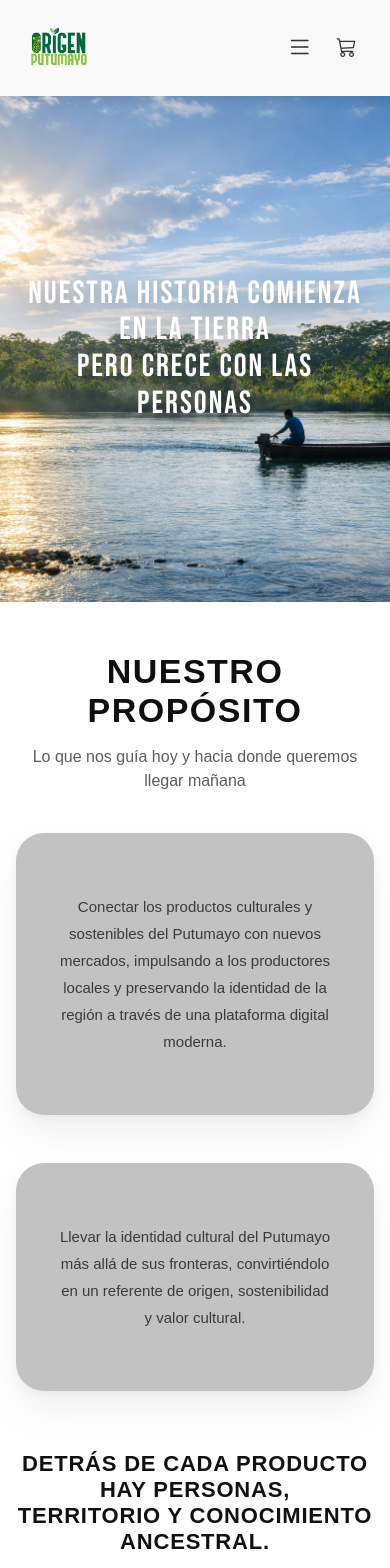
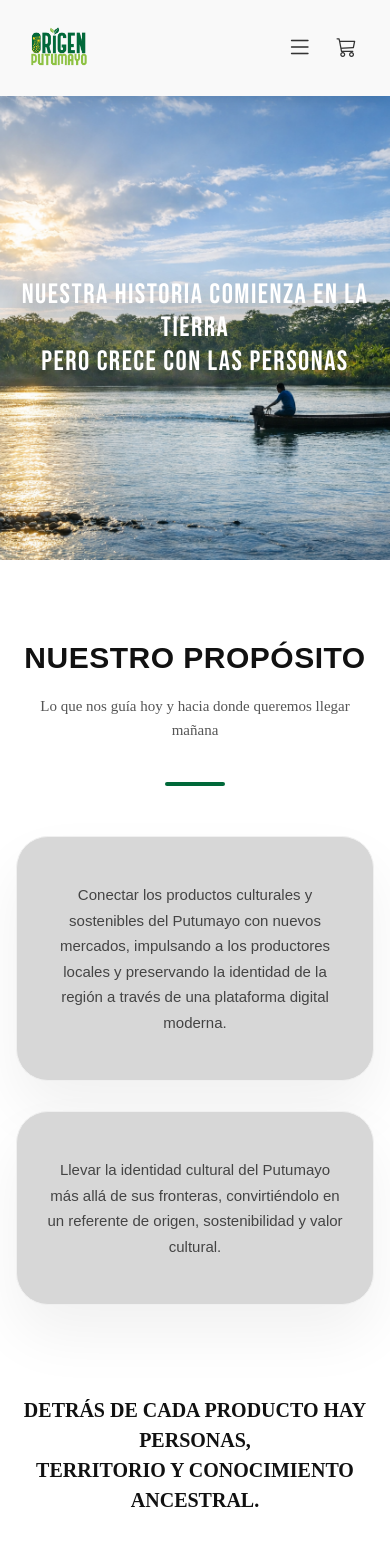
Before and after one commit to jeansdavids/V1_Origen_Putumayo, a React (Vite) app in the folder V1_Origen_Putumayo/: page /history in a window 390 px wide. Shown: the top 1568 px of the page. Built offline with nearby package versions, Linux system fonts and the light colour scheme; no server answers.

Commit message:
Mejoras en el css y tipo grafias

```diff
--- a/V1_Origen_Putumayo/src/styles/Historia.css/styles.css
+++ b/V1_Origen_Putumayo/src/styles/Historia.css/styles.css
@@ -5,11 +5,6 @@
 /* IMPORTAR FUENTE BEBAS NEUE */
 @import url('https://fonts.googleapis.com/css2?family=Bebas+Neue&display=swap');
 
-.history {
-  background: #ffffff;
-  color: #111111;
-  width: 100%;
-}
 
 /* ========================================
    SECCIÓN 1 – HERO
@@ -50,17 +45,15 @@
 }
 
 /* ========================================
-   SECCIÓN 2 – PROPÓSITO
-   ======================================== */
-
-
+   SECCIÓN 2 – PROPÓSITO (REDISEÑO PRO)
+======================================== */
 
 .history-purpose {
-  padding: 120px 24px;
+  padding: 160px 24px;
   display: flex;
   flex-direction: column;
   align-items: center;
-  gap: 80px;
+  gap: 100px;
   max-width: 1200px;
   margin: 0 auto;
 }
@@ -71,31 +64,39 @@
 
 .purpose-header {
   text-align: center;
-  max-width: 820px;
+  max-width: 900px;
 }
 
 .purpose-header h2 {
   margin: 0;
-
   font-family: 'Poppins', sans-serif;
   font-weight: 700;
-  font-size: clamp(38px, 5vw, 60px);
-  letter-spacing: -0.02em;
-
-  color: #0f0f0f;
-  line-height: 1.15;
+  font-size: clamp(42px, 5vw, 68px);
+  letter-spacing: -0.03em;
+  color: #111111;
+  line-height: 1.1;
 }
 
 .purpose-header p {
-  font-family: 'Poppins', sans-serif;
-  color: #5c5c5c;
-  margin-top: 28px;
-  font-size: 18px;
-  line-height: 1.7;
+  margin-top: 32px;
+  font-size: 19px;
+  line-height: 1.9;
   font-weight: 400;
-  max-width: 680px;
+  color: #555555;
+  max-width: 720px;
   margin-left: auto;
   margin-right: auto;
+}
+
+/* Línea decorativa elegante */
+.purpose-header::after {
+  content: "";
+  display: block;
+  width: 60px;
+  height: 4px;
+  background: #006839;
+  margin: 40px auto 0 auto;
+  border-radius: 4px;
 }
 
 /* ========================
@@ -106,26 +107,25 @@
   display: flex;
   flex-wrap: wrap;
   justify-content: center;
-  gap: 48px;
+  gap: 60px;
   width: 100%;
 }
 
 .card {
   flex: 1;
-  min-width: 300px;
-  max-width: 520px;
+  min-width: 320px;
+  max-width: 540px;
+  padding: 70px 50px;
 
-  padding: 60px 40px;
+  background: #d7d7d7;
+  border-radius: 32px;
 
-  background: #c2c2c2;
-  color: #111111;
-  border-radius: 28px;
+  border: 1px solid #f0f0f0;
 
   box-shadow:
-    0 20px 40px rgba(0, 0, 0, 0.06),
-    0 4px 10px rgba(0, 0, 0, 0.04);
+    0 30px 60px rgba(0, 0, 0, 0.06);
 
-  transition: all 0.35s ease;
+  transition: all 0.4s ease;
 
   display: flex;
   flex-direction: column;
@@ -133,34 +133,32 @@
   text-align: center;
 }
 
+/* Hover premium */
 .card:hover {
-  transform: translateY(-10px);
+  transform: translateY(-14px);
   box-shadow:
-    0 30px 60px lch(37.15% 51.63 143.06 / 0.1),
-    0 8px 20px rgba(37.15% 51.63 143.06 / 0.1);
+    0 50px 100px rgba(0, 0, 0, 0.08);
 }
 
 /* Título misión / visión */
 
 .card h3 {
   font-family: 'Poppins', sans-serif;
-  font-size: 22px;
+  font-size: 18px;
   font-weight: 600;
-  letter-spacing: 0.12em;
+  letter-spacing: 0.18em;
   text-transform: uppercase;
-
   color: #006839;
-
-  margin: 0 0 24px 0;
+  margin: 0 0 28px 0;
 }
 
 /* Texto */
 
 .card p {
   font-family: 'Poppins', sans-serif;
-  font-size: 16px;
-  color: #3a3a3a;
-  line-height: 1.8;
+  font-size: 17px;
+  color: #444444;
+  line-height: 1.9;
   margin: 0;
 }
 
@@ -169,73 +167,114 @@
 ======================== */
 
 .closing-text {
-  font-family: 'Poppins', sans-serif;
-  font-size: 24px;
+  font-size: 26px;
   font-weight: 600;
   text-align: center;
-  color: #111;
+  color: #111111;
   letter-spacing: -0.01em;
-  margin-top: 20px;
+  margin-top: 40px;
+  max-width: 900px;
+  line-height: 1.6;
 }
 
 /* ========================================
+   RESPONSIVE – TABLETS
+======================================== */
+@media (max-width: 900px) {
+
+  .history-purpose {
+    padding: 120px 20px;
+    gap: 70px;
+  }
+
+  .purpose-header h2 {
+    font-size: clamp(34px, 5vw, 48px);
+  }
+
+  .purpose-header p {
+    font-size: 17px;
+  }
+
+  .purpose-cards {
+    flex-direction: column;
+    align-items: center;
+    gap: 40px;
+  }
+
+  .card {
+    max-width: 600px;
+    width: 100%;
+  }
+
+  .closing-text {
+    font-size: 22px;
+  }
+}
+
+
+/* ========================================
    RESPONSIVE – CELULARES
-   ======================================== */
+======================================== */
 @media (max-width: 480px) {
 
   /* HERO */
   .history-hero {
-    height: auto;                 /* Quita altura fija */
-    min-height: 60vh;             /* Mantiene impacto visual */
-    padding: 40px 16px;
+    height: auto;
+    min-height: 55vh;
+    padding: 60px 16px;
   }
 
   .hero-title {
-    font-size: 32px;
-    letter-spacing: 2px;
-    line-height: 1.15;
+    font-size: 28px;
+    letter-spacing: 1.5px;
+    line-height: 1.2;
   }
 
   /* SECCIÓN PROPÓSITO */
   .history-purpose {
-    padding: 50px 16px;
-    gap: 40px;
+    padding: 80px 16px;
+    gap: 50px;
   }
 
   .purpose-header h2 {
-    font-size: 34px;
-    letter-spacing: 1.5px;
+    font-size: 30px;
+    letter-spacing: 0.5px;
+    line-height: 1.2;
   }
 
   .purpose-header p {
-    font-size: 16px;
-    margin-top: 14px;
-    line-height: 1.5;
+    font-size: 15px;
+    margin-top: 18px;
+    line-height: 1.6;
   }
 
   /* TARJETAS */
   .purpose-cards {
-     display: flex;
-    flex-direction: column;   /* 👈 fuerza columna */
+    flex-direction: column;
     align-items: center;
+    gap: 30px;
   }
 
   .card {
-     width: 100%;              /* ocupa todo el ancho */
+    width: 100%;
     max-width: 100%;
+    padding: 45px 28px;
   }
 
   .card h3 {
-    font-size: 28px;
+    font-size: 16px;
+    letter-spacing: 0.12em;
   }
 
   .card p {
     font-size: 15px;
+    line-height: 1.7;
   }
 
   /* TEXTO FINAL */
   .closing-text {
-    font-size: 22px;
-    letter-spacing: 0.8px;
+    font-size: 20px;
+    letter-spacing: 0;
+    line-height: 1.5;
   }
 }
--- a/V1_Origen_Putumayo/src/styles/Home.css/Historia.css
+++ b/V1_Origen_Putumayo/src/styles/Home.css/Historia.css
@@ -9,13 +9,35 @@
    SECCIÓN HISTORIA
    ======================================== */
 
-/* CONTENEDOR PRINCIPAL */
 .hIStoria {
-  background: #ffffff; /* Fondo blanco */
-  padding: 80px 20px; /* Espaciado vertical y horizontal */
+  position: relative;
+  background-color: #ffffff;
+  padding: 140px 20px;
   display: flex;
   align-items: center;
   justify-content: center;
+  overflow: hidden;
+}
+
+/* 🔥 Cuadro contenedor */
+.hIStoria::after {
+  content: "";
+  position: absolute;
+  right: 80px;
+  top: 50%;
+  transform: translateY(-50%);
+
+  width: 490px;
+  height: 450px;
+
+  background: #f8f9fa; /* marco claro elegante */
+  border-radius: 18px;
+  box-shadow: 0 30px 60px rgba(0, 0, 0, 0.08);
+
+  background-image: url("../../assets/images/Historia_home.png");
+  background-size: cover;
+  background-position: center;
+  background-repeat: no-repeat;
 }
 
 /* CONTENEDOR INTERIOR */
```
Also changed, not shown: V1_Origen_Putumayo/src/assets/images/Home_Origen_Putumayo-.webp (added), 1 other file (tests, documents, lock files or other folders).
